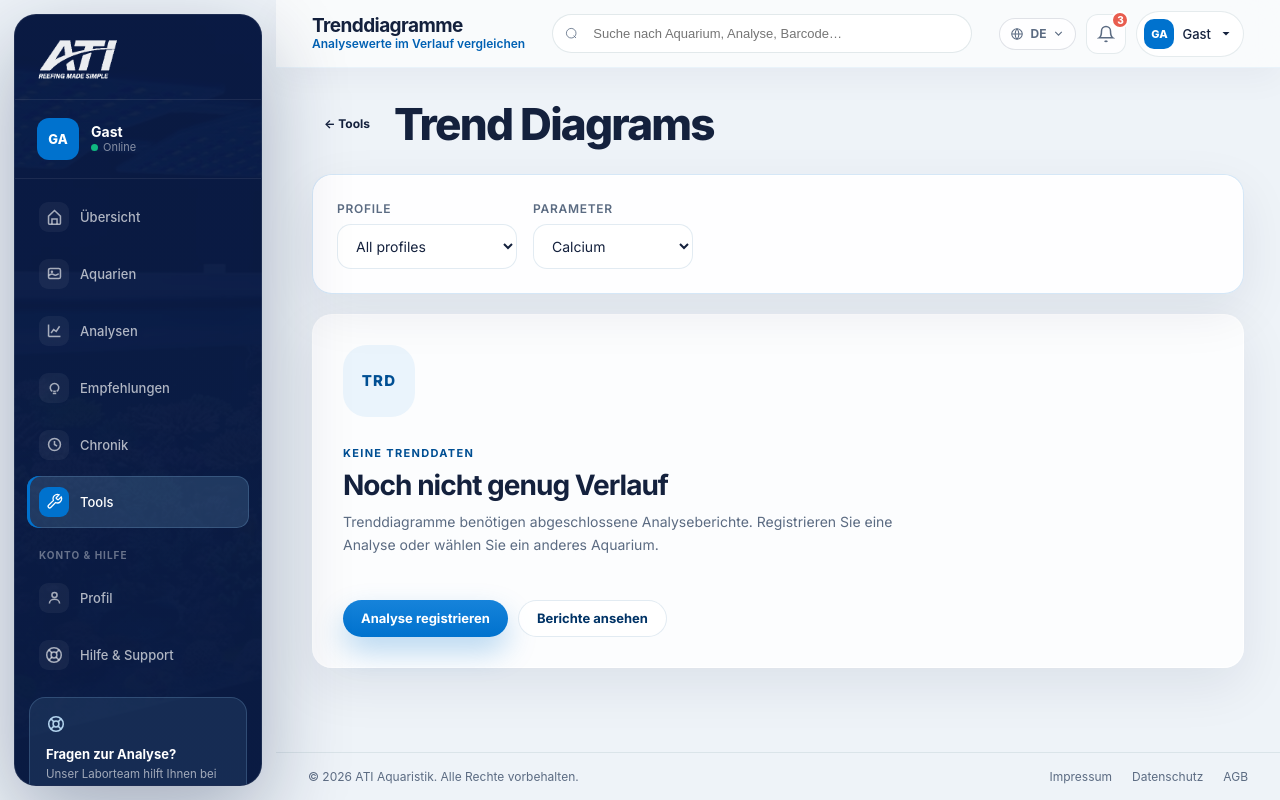
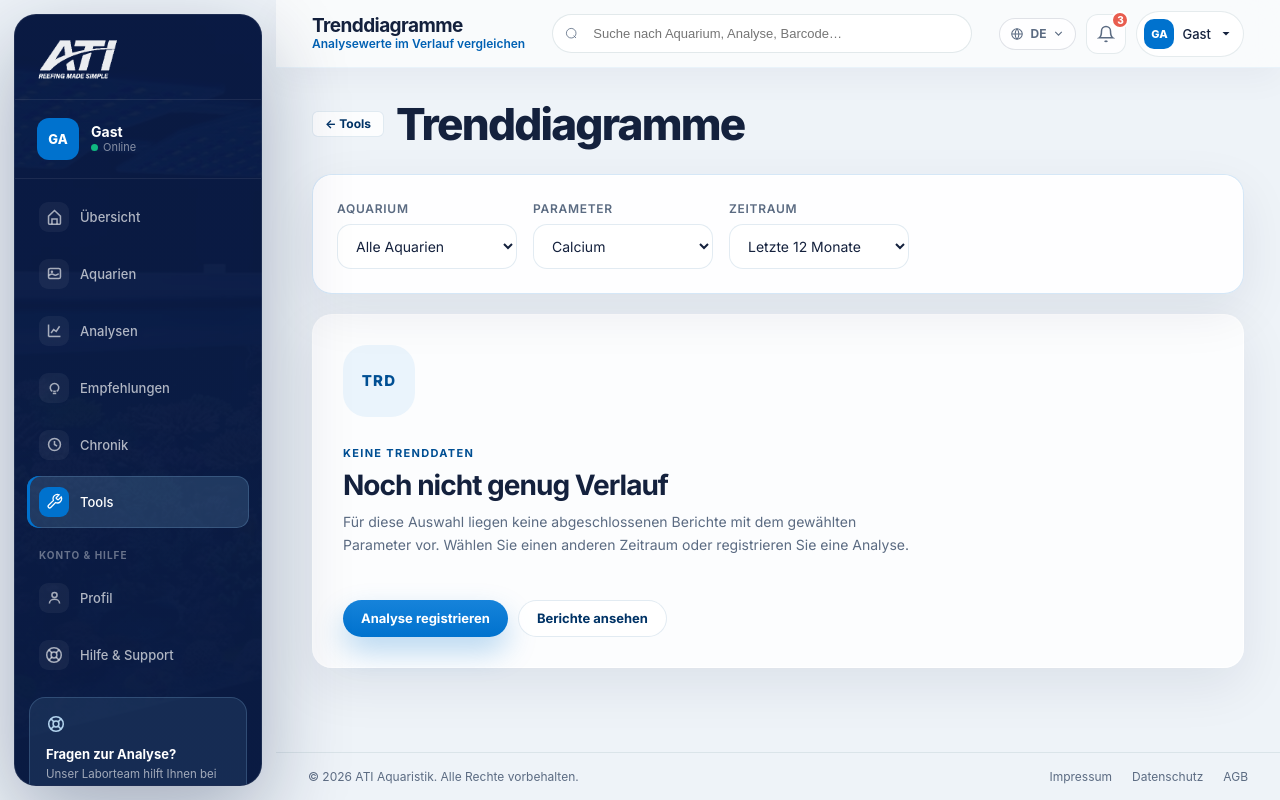
Before and after one commit to itsbmed/Atli-Lab-Reef, a Vue app in the folder client/: page /tools/trends in a window 1280 px wide. Built offline with nearby package versions, Linux system fonts and the light colour scheme.

Commit message:
fix(tools): rebuild report trend view

```diff
--- a/client/src/views/tools/TrendsView.vue
+++ b/client/src/views/tools/TrendsView.vue
@@ -1,37 +1,46 @@
 <template>
   <div class="report-page">
     <div class="page-header">
-      <div style="display:flex;align-items:center;gap:12px">
-        <RouterLink to="/tools" class="btn btn-secondary btn-sm">← Tools</RouterLink>
-        <h1>Trend Diagrams</h1>
+      <div class="page-title-row">
+        <RouterLink to="/tools" class="btn btn-ghost btn-sm">← Tools</RouterLink>
+        <h1>Trenddiagramme</h1>
       </div>
     </div>
 
-    <div class="card controls" style="margin-bottom:20px">
+    <div class="card controls">
       <div class="controls-row">
-        <div class="form-group" style="margin:0;min-width:180px">
-          <label>Profile</label>
-          <select v-model="selectedProfile" @change="loadData">
-            <option value="">All profiles</option>
-            <option v-for="p in profiles" :key="p.id" :value="p.id">{{ p.name }}</option>
+        <div class="form-group">
+          <label for="trend-detail-profile">Aquarium</label>
+          <select id="trend-detail-profile" v-model="selectedProfile">
+            <option value="">Alle Aquarien</option>
+            <option v-for="profile in profiles" :key="profile.id" :value="profile.id">{{ profile.name }}</option>
           </select>
         </div>
-        <div class="form-group" style="margin:0;min-width:160px">
-          <label>Parameter</label>
-          <select v-model="selectedParam">
-            <option v-for="p in availableParams" :key="p" :value="p">{{ p }}</option>
+        <div class="form-group">
+          <label for="trend-detail-parameter">Parameter</label>
+          <select id="trend-detail-parameter" v-model="selectedParam">
+            <option v-for="parameter in availableParams" :key="parameter.key" :value="parameter.key">{{ parameter.label }}</option>
+          </select>
+        </div>
+        <div class="form-group">
+          <label for="trend-detail-period">Zeitraum</label>
+          <select id="trend-detail-period" v-model.number="selectedMonths">
+            <option :value="3">Letzte 3 Monate</option>
+            <option :value="6">Letzte 6 Monate</option>
+            <option :value="12">Letzte 12 Monate</option>
+            <option :value="0">Alle Analysen</option>
           </select>
         </div>
       </div>
     </div>
 
-    <div v-if="loading" class="loading">Loading data…</div>
+    <div v-if="loading" class="loading" role="status">Daten werden geladen…</div>
 
     <EmptyState
-      v-else-if="!chartData.labels?.length"
+      v-else-if="!series.length"
       kicker="Keine Trenddaten"
       title="Noch nicht genug Verlauf"
-      message="Trenddiagramme benötigen abgeschlossene Analyseberichte. Registrieren Sie eine Analyse oder wählen Sie ein anderes Aquarium."
+      message="Für diese Auswahl liegen keine abgeschlossenen Berichte mit dem gewählten Parameter vor. Wählen Sie einen anderen Zeitraum oder registrieren Sie eine Analyse."
       mark="TRD"
       tone="compact"
     >
@@ -41,9 +50,9 @@
       </template>
     </EmptyState>
 
-    <div v-else class="card">
-      <h3 class="chart-title">{{ selectedParam }} — over time</h3>
-      <div class="chart-container">
+    <div v-else class="card chart-card">
+      <h2 class="chart-title">{{ activeParameter.label }} im Verlauf <span>{{ activeUnit }}</span></h2>
+      <div class="chart-container" role="img" :aria-label="`${activeParameter.label} im zeitlichen Verlauf`">
         <Line :data="chartData" :options="chartOptions" />
       </div>
     </div>
@@ -51,90 +60,108 @@
 </template>
 
 <script setup>
-import { ref, computed, onMounted } from 'vue'
+import { computed, onMounted, ref } from 'vue'
 import { Line } from 'vue-chartjs'
 import {
   Chart as ChartJS, CategoryScale, LinearScale, PointElement,
-  LineElement, Title, Tooltip, Legend, Filler
+  LineElement, Title, Tooltip, Legend, Filler,
 } from 'chart.js'
+import { ELEMENT_DEFINITION_MAP } from '@/services/analysisCatalog'
+import { buildAnalysisSeries } from '@/services/toolsCalculations'
 import { profileApi, analysisApi } from '@/services/toolsData'
 import '@/assets/styles/report-base.css'
 import EmptyState from '@/components/ui/EmptyState.vue'
 
 ChartJS.register(CategoryScale, LinearScale, PointElement, LineElement, Title, Tooltip, Legend, Filler)
 
-const profiles       = ref([])
-const allAnalyses    = ref([])
+const parameterKeys = ['calcium', 'magnesium', 'potassium', 'nitrate', 'phosphate', 'kh', 'salinity', 'iron', 'iodine', 'copper']
+const availableParams = parameterKeys.map((key) => ELEMENT_DEFINITION_MAP[key]).filter(Boolean)
+const profiles = ref([])
+const allAnalyses = ref([])
 const selectedProfile = ref('')
-const selectedParam  = ref('Calcium')
-const loading        = ref(true)
+const selectedParam = ref('calcium')
+const selectedMonths = ref(12)
+const loading = ref(true)
 
-const availableParams = ['Calcium', 'Magnesium', 'Kalium', 'Nitrat', 'Phosphat', 'pH', 'Salinität', 'Eisen', 'Jod', 'Kupfer']
+const activeParameter = computed(() => ELEMENT_DEFINITION_MAP[selectedParam.value] || availableParams[0])
+const filteredAnalyses = computed(() => selectedProfile.value
+  ? allAnalyses.value.filter((analysis) => String(analysis.profile_id) === String(selectedProfile.value))
+  : allAnalyses.value)
+const series = computed(() => buildAnalysisSeries(filteredAnalyses.value, selectedParam.value, { months: selectedMonths.value }))
+const activeUnit = computed(() => series.value[0]?.unit || activeParameter.value?.unit || '')
 
-onMounted(async () => {
-  try {
-    profiles.value = await profileApi.list()
-  } catch {
-    profiles.value = []
-  }
-  await loadData()
-})
-
-async function loadData() {
-  loading.value = true
-  try {
-    const params = {}
-    if (selectedProfile.value) params.profile_id = selectedProfile.value
-    allAnalyses.value = await analysisApi.list({ ...params, status: 'completed' })
-  } catch {
-    allAnalyses.value = []
-  } finally {
-    loading.value = false
-  }
+function formatDate(date) {
+  return new Intl.DateTimeFormat('de-DE', { day: '2-digit', month: 'short', year: '2-digit' }).format(date)
 }
 
 const chartData = computed(() => {
-  const completed = allAnalyses.value.filter(a => a.status === 'completed')
-  if (!completed.length) return { labels: [], datasets: [] }
-
-  // For now we show static demo points from our single completed analysis
-  const labels = completed.map(a => new Date(a.created_at).toLocaleDateString('en-GB', { day: '2-digit', month: 'short' }))
-
-  const demoValues = { Calcium: [425], Magnesium: [1280], Kalium: [390], Nitrat: [8], Phosphat: [0.08], pH: [8.25], Salinität: [35.1], Eisen: [0.005], Jod: [0.04], Kupfer: [0.001] }
-  const values = demoValues[selectedParam.value] || completed.map(() => null)
-
-  return {
-    labels,
-    datasets: [{
-      label: selectedParam.value,
+  const values = series.value.map((point) => point.value)
+  const minimum = series.value[0]?.minimum
+  const maximum = series.value[0]?.maximum
+  const datasets = [{
+    label: activeParameter.value.label,
     data: values,
     borderColor: '#0072CE',
     backgroundColor: 'rgba(136,193,233,0.08)',
-      borderWidth: 2,
+    borderWidth: 2.5,
     pointRadius: 5,
-      pointBackgroundColor: '#0072CE',
+    pointBackgroundColor: '#fff',
+    pointBorderColor: '#0072CE',
+    pointBorderWidth: 2,
     fill: true,
     tension: 0.3,
   }]
+
+  if (Number.isFinite(minimum) && Number.isFinite(maximum)) {
+    datasets.push(
+      { label: 'Zielbereich max.', data: values.map(() => maximum), borderColor: 'rgba(16,185,129,0.4)', borderDash: [4, 4], borderWidth: 1, pointRadius: 0, fill: false },
+      { label: 'Zielbereich min.', data: values.map(() => minimum), borderColor: 'rgba(16,185,129,0.4)', borderDash: [4, 4], borderWidth: 1, pointRadius: 0, fill: '-1', backgroundColor: 'rgba(16,185,129,0.05)' },
+    )
   }
+
+  return { labels: series.value.map((point) => formatDate(point.date)), datasets }
 })
 
 const chartOptions = {
   responsive: true,
   maintainAspectRatio: false,
-  plugins: {
-    legend: { display: false },
-    tooltip: { mode: 'index', intersect: false },
-  },
+  plugins: { legend: { position: 'bottom' }, tooltip: { mode: 'index', intersect: false } },
   scales: {
-    x: { grid: { display: false } },
-    y: { grid: { color: '#ecfffb' } },
+    x: { grid: { display: false }, ticks: { color: '#5b7a99' } },
+    y: { grid: { color: '#e9f1fb' }, ticks: { color: '#5b7a99' } },
   },
 }
+
+onMounted(async () => {
+  try {
+    const [loadedProfiles, loadedAnalyses] = await Promise.all([
+      profileApi.aquariums(),
+      analysisApi.list({ status: 'completed' }),
+    ])
+    profiles.value = loadedProfiles
+    allAnalyses.value = loadedAnalyses
+  } catch {
+    profiles.value = []
+    allAnalyses.value = []
+  } finally {
+    loading.value = false
+  }
+})
 </script>
 
 <style scoped>
+.page-title-row { display: flex; align-items: center; gap: 12px; }
+.controls { margin-bottom: 20px; }
 .controls-row { display: flex; gap: 16px; flex-wrap: wrap; align-items: flex-end; }
-.chart-title { font-size: 16px; font-weight: var(--fw-bold); color: var(--teal-900); margin-bottom: 16px; }
-.chart-container { height: 320px; }
+.controls-row .form-group { min-width: 180px; margin: 0; }
+.chart-card { padding: 28px; }
+.chart-title { margin-bottom: 16px; color: var(--text); font-size: 18px; font-weight: var(--fw-bold); }
+.chart-title span { margin-left: 5px; color: var(--text-muted); font-size: 12px; font-weight: var(--fw-medium); }
+.chart-container { height: 360px; }
+@media (max-width: 600px) {
+  .page-title-row { align-items: flex-start; flex-direction: column; }
+  .controls-row .form-group { width: 100%; min-width: 0; }
+  .chart-card { padding: 18px; }
+  .chart-container { height: 300px; }
+}
 </style>
```
Lines whose indentation alone changed are shown as unchanged.
